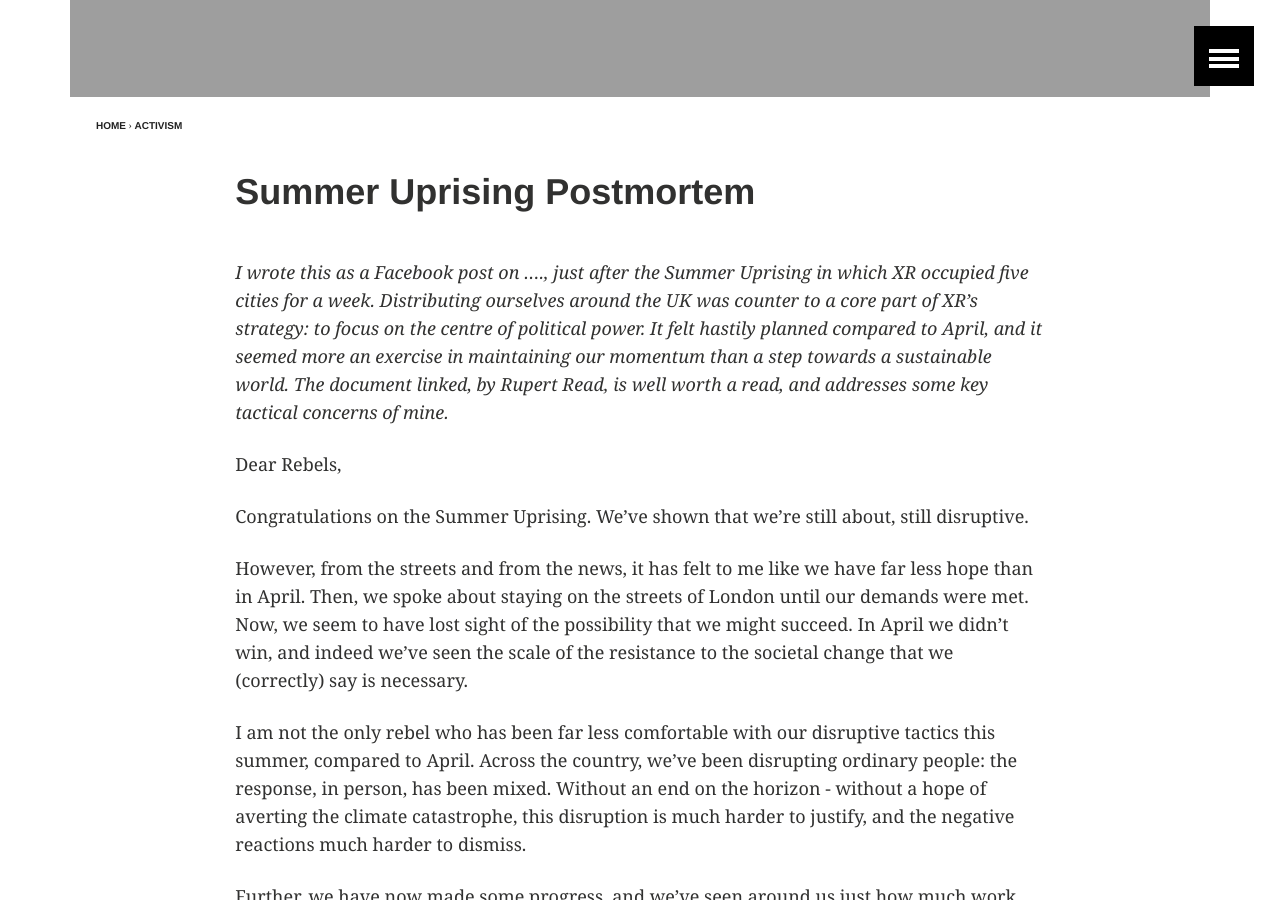
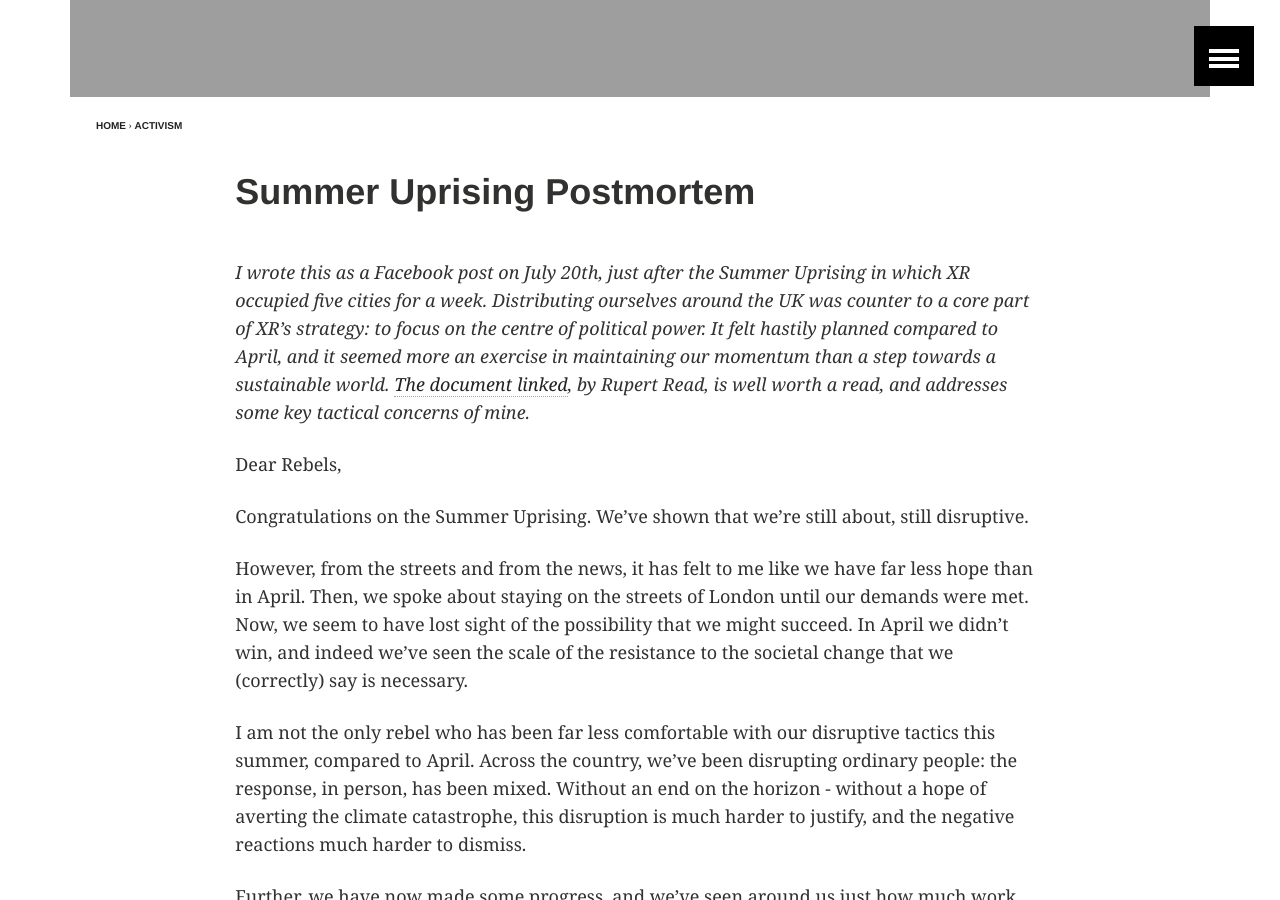
Before and after one commit to ArthurStart/git-blog, a Jekyll site: the page built from _posts/activism/2019-08-31-SummerUprisingPostmortem.md, in a window 1280 px wide and 900 px high, scrolled down 870 px. Built offline with Jekyll 4.4.1, drawn with Linux system fonts in a browser that asks for light colours; comment, search, counter and statistics services are not loaded.

Commit message:
Added date

```diff
--- a/_posts/activism/2019-08-31-SummerUprisingPostmortem.md
+++ b/_posts/activism/2019-08-31-SummerUprisingPostmortem.md
@@ -11,7 +11,7 @@ image:
 ---
 
 
-*I wrote this as a Facebook post on ...., just after the Summer Uprising in which XR occupied five cities for a week. Distributing ourselves around the UK was counter to a core part of XR's strategy: to focus on the centre of political power. It felt hastily planned compared to April, and it seemed more an exercise in maintaining our momentum than a step towards a sustainable world. The document linked, by Rupert Read, is well worth a read, and addresses some key tactical concerns of mine.*
+*I wrote this as a Facebook post on July 20th, just after the Summer Uprising in which XR occupied five cities for a week. Distributing ourselves around the UK was counter to a core part of XR's strategy: to focus on the centre of political power. It felt hastily planned compared to April, and it seemed more an exercise in maintaining our momentum than a step towards a sustainable world. [The document linked](http://rupertread.fastmail.co.uk/XR%20pamphlet%20%20%20%20%20%20Truth%20and%20its%20consequences.pdf?fbclid=IwAR08iHGp_cNnAivu6icAJne87dKUnu58uaaxU8UuTOrIgGXZqSD9iwITPe0), by Rupert Read, is well worth a read, and addresses some key tactical concerns of mine.*
 
 
 Dear Rebels,
```
